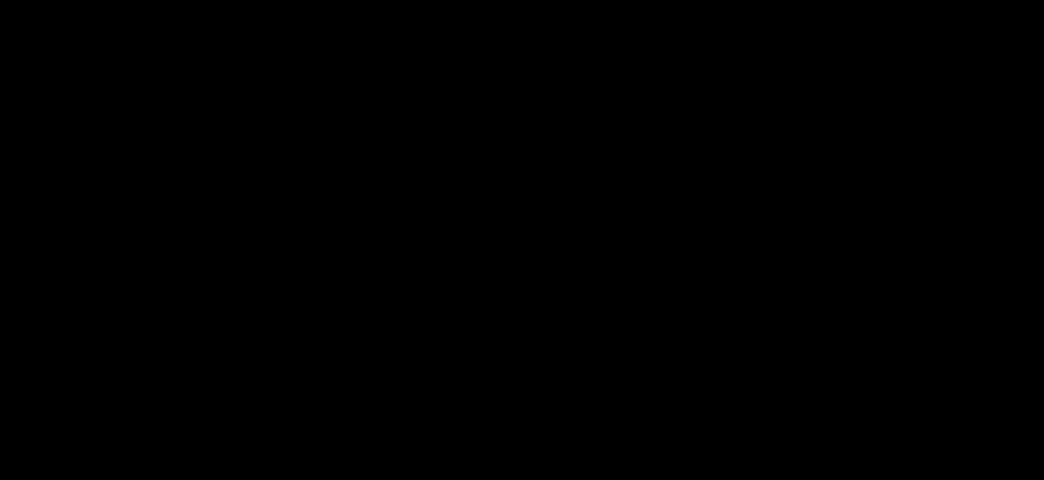
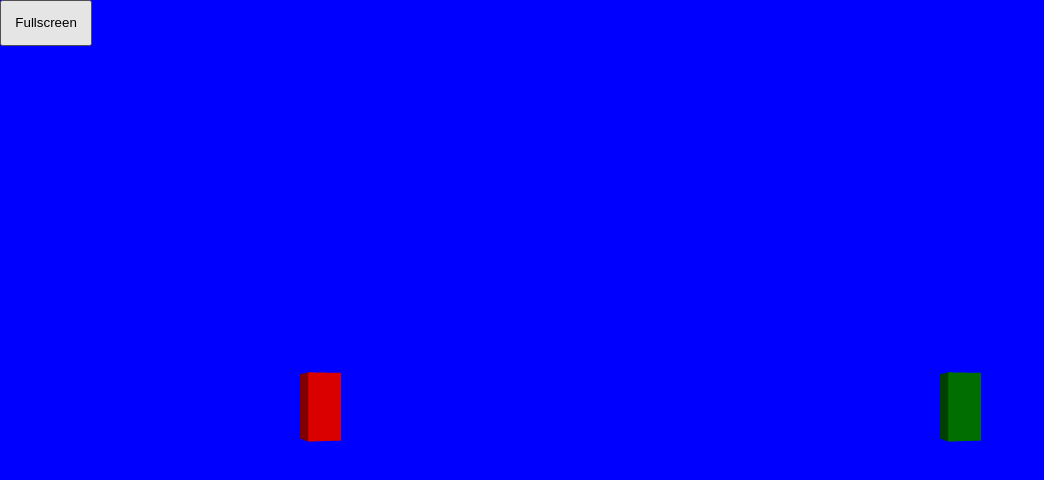
Before and after one commit to thesystemcollective/gamejam-2022, a website: page docs/index.html in a window 1280 px wide. Shown: the whole page, without its empty margins (0-1044 px from the left). Drawn offline with Linux system fonts and the light colour scheme; the site is published under a folder, as on GitHub Pages, so addresses that start at the root find nothing.

Commit message:
src/static/index.html: load index.js from relative path

```diff
--- a/docs/index.html
+++ b/docs/index.html
@@ -17,7 +17,7 @@
 </head>
 
 <body>
-  <script type="module" src="/index.js"></script>
+  <script type="module" src="index.js"></script>
 </body>
 
 </html>
```
Also changed, not shown: src/static/index.html (+1 -1 lines).
